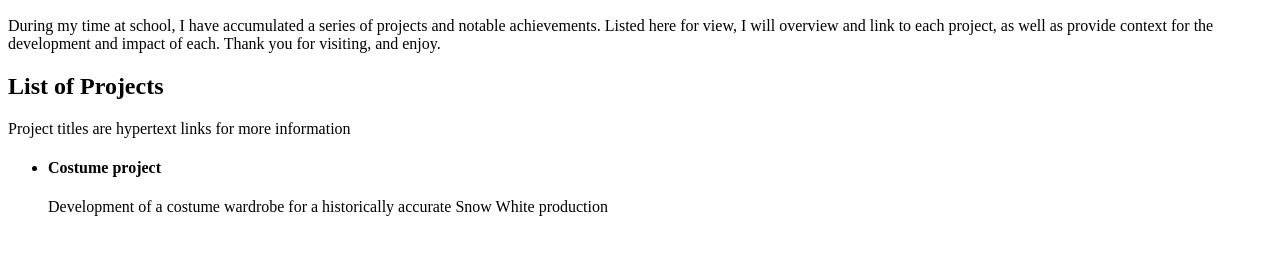
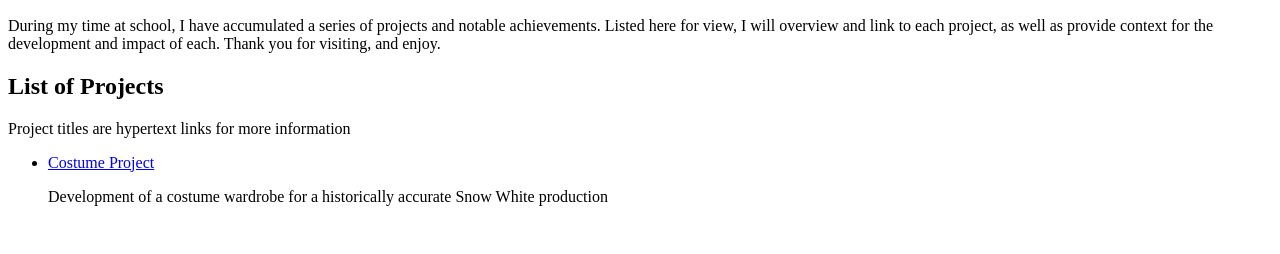
Before and after one commit to Alisha-Ragon/Valerie_site, a plain HTML site: page index.html in a window 1280 px wide. Shown: the part 110-364 px from the top of the page. Drawn offline with Linux system fonts and the light colour scheme.

Commit message:
Create link to costumes.html.

```diff
--- a/index.html
+++ b/index.html
@@ -16,7 +16,7 @@
     <p>Project titles are hypertext links for more information</p>
         <ul>
             <li>
-                <h4>Costume project</h4>
+                <a href="projects/costumes.html">Costume Project</a>
                 <p>Development of a costume wardrobe for a historically accurate Snow White production</p>
             </li>
         </ul>
```
